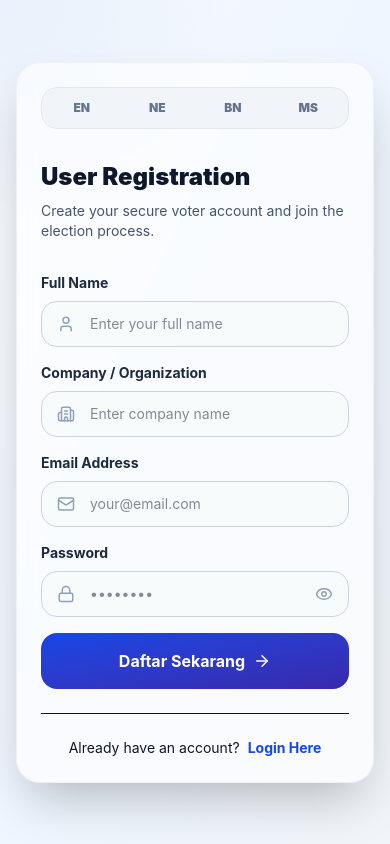
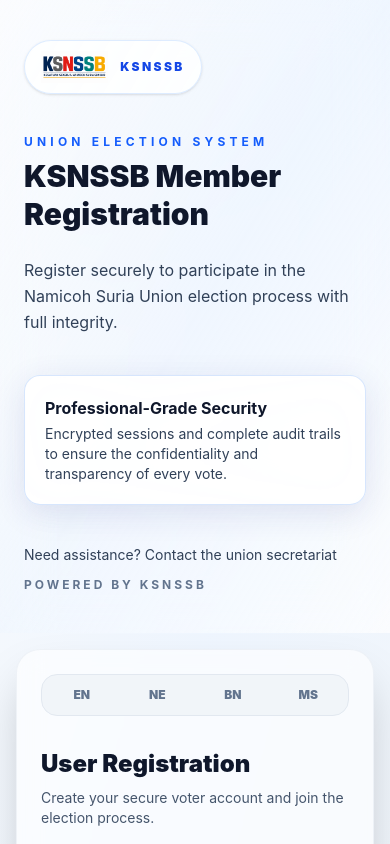
Before and after one commit to muhamadiqbalhalim/VotingSystem, a React (Vite) app: page /register in a window 390 px wide. Shown: the top 844 px of the page. Built offline with nearby package versions, Linux system fonts and the light colour scheme.

Commit message:
Update File

```diff
--- a/src/pages/UserRegister.jsx
+++ b/src/pages/UserRegister.jsx
@@ -83,24 +83,27 @@ const UserRegister = () => {
 
       <div className="relative mx-auto flex min-h-screen w-full max-w-7xl flex-col lg:flex-row">
         {/* Sidebar KSNSSB */}
-        <aside
-          className="
-    hidden
-    md:flex
+<aside
+  className="
+    flex
+    w-full
     lg:w-1/2
     flex-col
     justify-center
-    px-12
-    py-16
+    px-6
+    sm:px-8
+    lg:px-12
+    py-10
+    lg:py-16
     bg-gradient-to-br
     from-white/80
     via-blue-50/50
     to-white/70
     backdrop-blur-xl
-    border-r
+    lg:border-r
     border-slate-200
-  "
-        >
+"
+>
           <div className="space-y-10">
             <div className="inline-flex items-center gap-3 rounded-full border border-blue-200/50 bg-white/80 px-4 py-2.5 shadow-sm w-fit">
               <img
@@ -121,11 +124,12 @@ const UserRegister = () => {
                 >
                   Sistem Pengundian Kesatuan
                 </p>
-                <h1>
-                  data-translate="registerSidebarTitle" className="text-3xl
-                  sm:text-4xl lg:text-5xl font-black leading-tight
-                  text-slate-900"
-                </h1>{" "}
+<h1
+  data-translate="registerSidebarTitle"
+  className="text-3xl sm:text-4xl lg:text-5xl font-black leading-tight text-slate-900"
+>
+  Pendaftaran Ahli KSNSSB
+</h1>
               </div>
               <p
                 data-translate="registerSidebarDesc"
```
